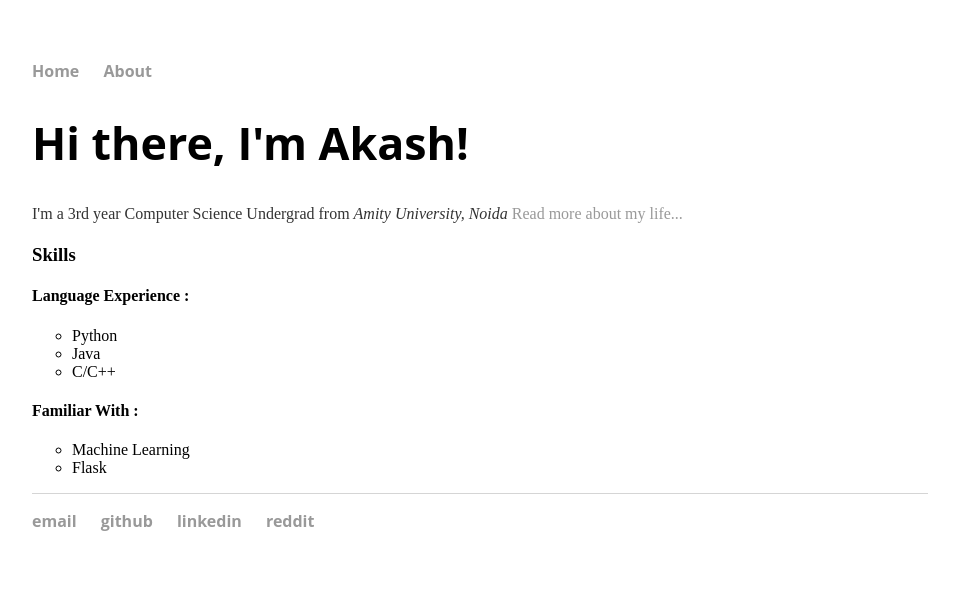
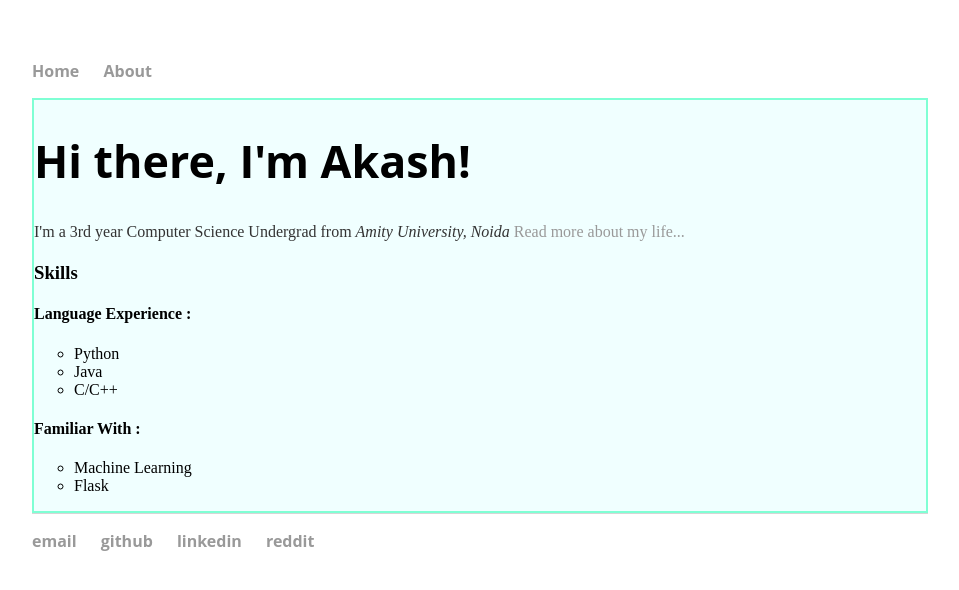
Before and after one commit to thisis-akash/thisis-akash.github.io, a Jekyll site: the page built from index.html, in a window 1280 px wide. Shown: the top 590 px of the page, without its empty margins (160-1119 px from the left). Built offline with Jekyll 4.4.1, drawn with Linux system fonts in a browser that asks for light colours.

Commit message:
added background colour

```diff
--- a/css/main.css
+++ b/css/main.css
@@ -3,6 +3,10 @@ body {
     width: 70%;
 }
 
+div {
+	background-color: azure;
+	border: 1px solid aquamarine;
+}
 nav ul, footer ul {
     font-family:'Open Sans', 'Helvetica Neue', Helvetica, Arial, sans-serif;
     padding: 0px;
```
